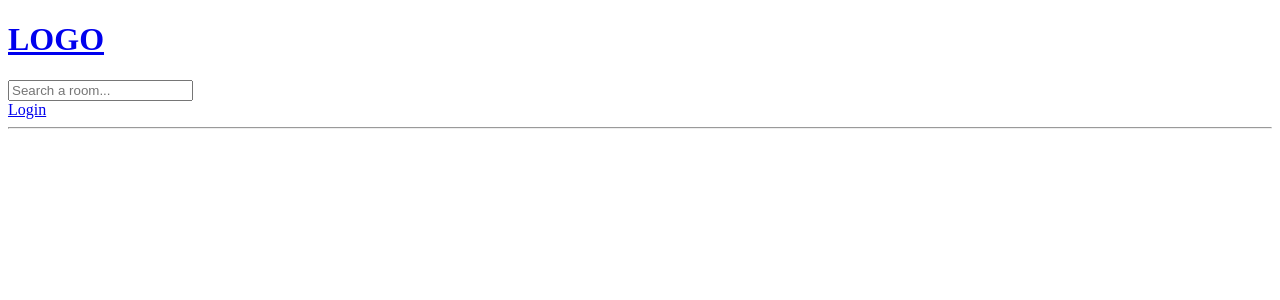
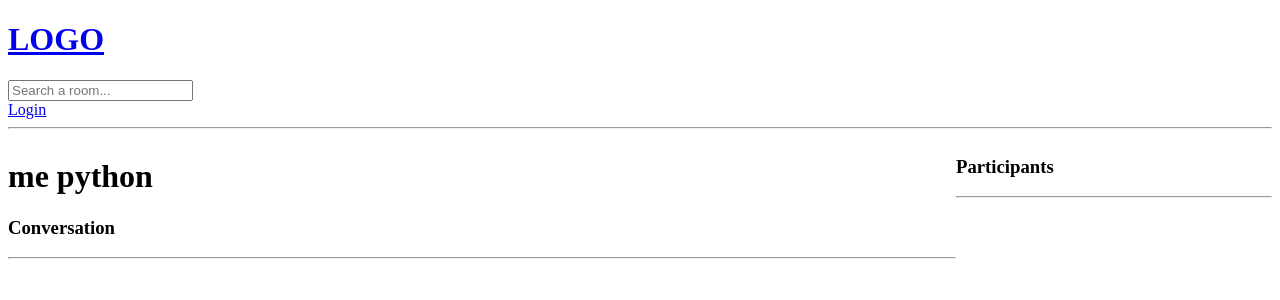
Before and after one commit to DevBadi/studybud, a Django app: page /room/4/ in a window 1280 px wide. Shown: the top 300 px of the page. Run offline with Django 3.2, Linux system fonts and the light colour scheme; data comes from the database, SQL or seed files in the repository; both versions use the stored data as it was after the commit.

Commit message:
Chat Room CRUD

```diff
--- a/base/models.py
+++ b/base/models.py
@@ -15,6 +15,8 @@ class Room(models.Model):
     topic = models.ForeignKey(Topic, on_delete=models.SET_NULL, null=True)
     name = models.CharField(max_length=200)
     description = models.TextField(null=True, blank=True)
+    participants = models.ManyToManyField(
+        User, related_name='participants', blank=True)
     update = models.DateField(auto_now=True)  # Snapchot everytime i save
     created = models.DateField(auto_now_add=True)  # Snapchot once it is created
 
--- a/base/templates/base/room.html
+++ b/base/templates/base/room.html
@@ -1,7 +1,50 @@
 {% extends 'main.html' %}
 
 {% block content %}
+<style>
+    .room-container{
+        display: grid;
+        grid-template-columns: 3fr 1fr;
+    }
+</style>
+<div class="room-container">
+    <div>
+        <h1>{{room.name}}</h1>
+        <p> {{ room.description }}</p>
+        <div class="comment-wrapper">
+            <h3>Conversation</h3>
+            <hr>
+            {% for message in room_messages %}
+                 <div>
+                    {% if request.user == message.user %}
+                    <a href="{%url 'delete-message' message.id %}">Delete</a>
+                    {% endif %}
+                    <small>@{{ message.user }} {{ message.created | timesince }} ago</small>
+                    <p>{{ message.body }}</p>
+                    <hr>
+                 </div>
+            {% endfor %}
 
-<h1>{{room.description}}</h1>
+        </div>
+            {% if request.user.is_authenticated %}
+            <div class="comment-form">
+            <form method="POST" action="">
+                {% csrf_token %}
+                <input type="text" name="body" placeholder="Write your message here...">
+            </form>
+            </div>
+            {% endif %}
+    </div>
+    <div>
+        <h3> Participants</h3>
+        <hr>
 
+        {% for participant in participants %}
+            <div>
+                <p>@{{ participant.username }}</p>
+            </div>
+        {% endfor %}
+
+    </div>
+</div>
 {% endblock content %}
--- a/base/urls.py
+++ b/base/urls.py
@@ -10,4 +10,5 @@ urlpatterns = [
     path('create-room/', views.createRoom, name="create-room"),
     path('update-room/<str:pk>/', views.updateRoom, name="update-room"),
     path('delete-room/<str:pk>/', views.deleteRoom, name="delete-room"),
+    path('delete-message/<str:pk>/', views.deleteMessage, name="delete-message"),
 ]
--- a/base/views.py
+++ b/base/views.py
@@ -2,7 +2,7 @@ from django.contrib.auth import authenticate, login, logout
 from django.contrib.auth.models import User
 from django.http import HttpResponse
 from django.shortcuts import render, redirect
-from .models import Room, Topic
+from .models import Room, Topic, Message
 from .forms import RoomForm
 from django.db.models import Q
 from django.contrib import messages
@@ -77,7 +77,17 @@ def home(request):
 
 def room(request, pk):
     room = Room.objects.get(id=pk)
-    context = {'room': room}
+    room_messages = room.message_set.all()
+    participants = room.participants.all()
+    context = {'room': room, 'room_messages': room_messages, 'participants': participants}
+    if request.method == 'POST':
+        message = Message.objects.create(
+            user=request.user,
+            room=room,
+            body=request.POST.get('body')
+        )
+        room.participants.add(request.user)
+        return redirect('room', pk=room.id)
     return render(request, 'base/room.html', context)
 
 
@@ -119,3 +129,15 @@ def deleteRoom(request, pk):
         return redirect('home')
 
     return render(request, 'base/delete.html', {'obj': room})
+
+
+@login_required(login_url='login')
+def deleteMessage(request, pk):
+    message = Message.objects.get(id=pk)
+    if request.user != message.user:
+        return HttpResponse('Your are not allowed here!!')
+    if request.method == 'POST':
+        message.delete()
+        return redirect('home')
+
+    return render(request, 'base/delete.html', {'obj': message})
```
Also changed, not shown: db.sqlite3.
